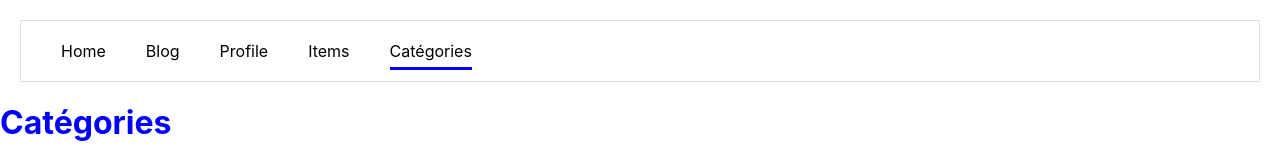
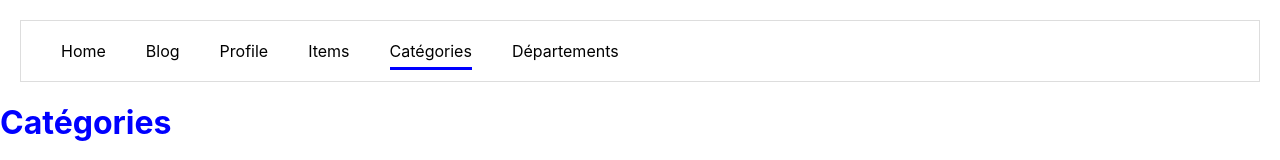
Before and after one commit to Lebeil/test-nextjs, a Next.js app: page /blog/categories in a window 1280 px wide. Shown: the top 160 px of the page. Built offline with nearby package versions, Linux system fonts and the light colour scheme.

Commit message:
GetInitialProps

```diff
--- a/components/header.js
+++ b/components/header.js
@@ -44,6 +44,9 @@ export const Header = () => {
             <Link href="/blog/categories" passHref>
                 <span style={router.pathname === '/blog/categories' ? styles.active : styles.link}>Catégories</span>
             </Link>
+            <Link href="/departements" passHref>
+                <span style={router.pathname === '/departements' ? styles.active : styles.link}>Départements</span>
+            </Link>
         </div>
     );
 };
--- a/pages/_app.js
+++ b/pages/_app.js
@@ -1,7 +1,15 @@
 import '../styles/globals.css'
+import App from 'next/app'
 
 function MyApp({ Component, pageProps }) {
   return <Component {...pageProps} />
 }
 
+MyApp.getInitialProps = async(appContext) => {
+  const appProps = await App.getInitialProps(appContext)
+  return {
+    ...appProps
+  }
+}
+
 export default MyApp
--- a/pages/profile.js
+++ b/pages/profile.js
@@ -2,6 +2,7 @@ import React from 'react';
 import Layout from "../components/layout";
 import Link from "next/link";
 import {useRouter} from "next/router";
+import axios from 'axios'
 
 const LinkName = ({name})=> (
     <li>
```
